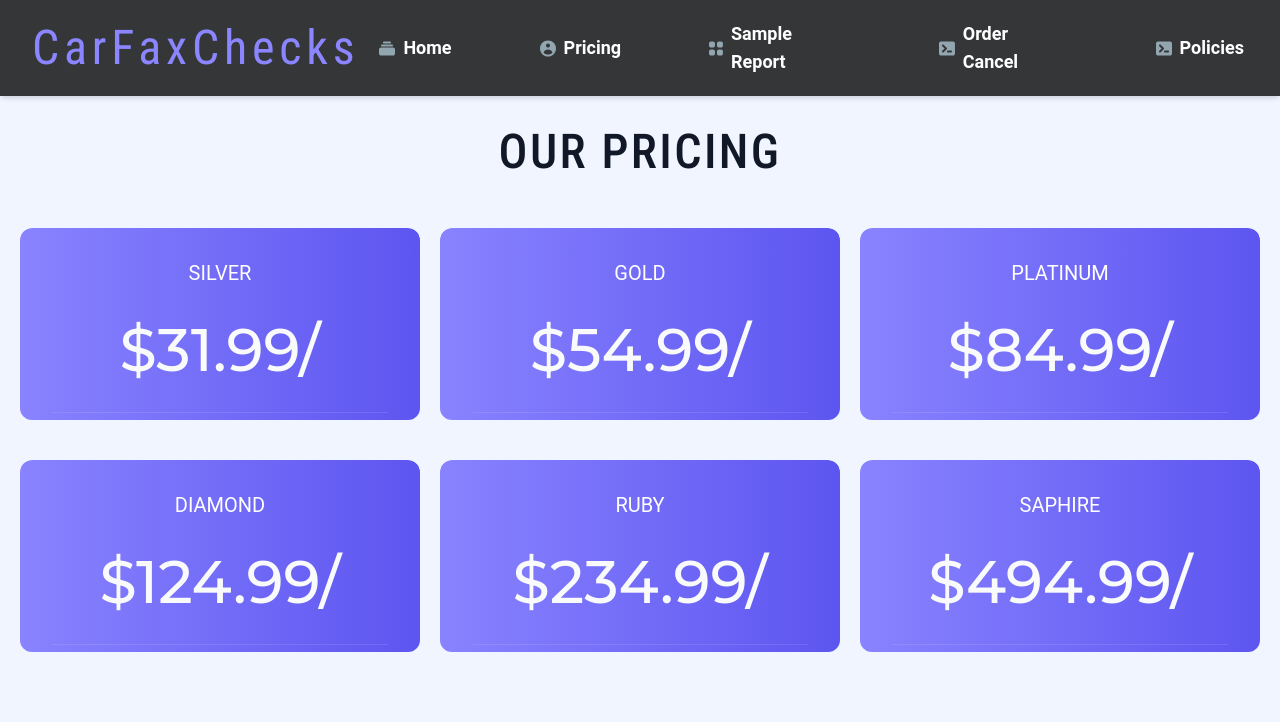
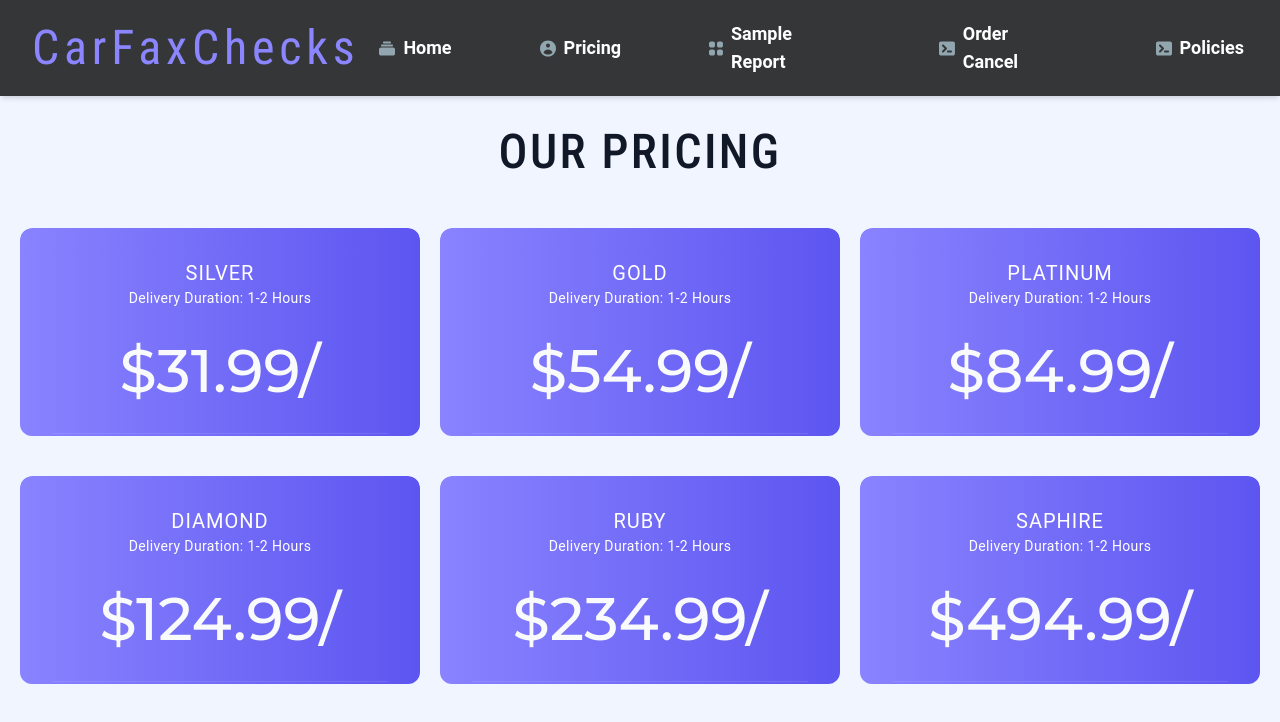
Before and after one commit to hamza-mahboob/Car-Vin, a React (Vite) app in the folder frontend/: page /pricing in a window 1280 px wide. Shown: the top 722 px of the page. Built offline with nearby package versions, Linux system fonts and the light colour scheme; what @react-pdf/renderer would draw is missing.

Commit message:
added delviery duration and changed payment successful message

```diff
--- a/frontend/src/App.css
+++ b/frontend/src/App.css
@@ -68,7 +68,7 @@
 }
 
 .inner {
-  max-height: 12rem;
+  max-height: 13rem;
   overflow: hidden;
   transition: max-height 0.5s ease-out;
 }
--- a/frontend/src/components/PricingCard.jsx
+++ b/frontend/src/components/PricingCard.jsx
@@ -39,9 +39,16 @@
                             <Typography
                                 variant="h5"
                                 color="white"
-                                className="font-normal uppercase"
+                                className="font-normal tracking-wider uppercase"
                             >
                                 {title} {/* Displaying the title */}
+                            </Typography>
+                            <Typography
+                                variant="small"
+                                color="white"
+                                className="font-normal tracking-wide"
+                            >
+                                Delivery Duration: 1-2 Hours
                             </Typography>
                             <Typography
                                 variant="h1"
--- a/frontend/src/pages/Home.jsx
+++ b/frontend/src/pages/Home.jsx
@@ -74,7 +74,7 @@
       Swal.fire({
         icon: "success",
         title: "Success!",
-        text: "Payment successful! The data will be provided to you within 30-40 days.",
+        text: "Payment successful! The data will be sent to you via email.",
       });
     } else if (psParam === 'false') {
       console.log("Parameter 'ps' is false");
```
